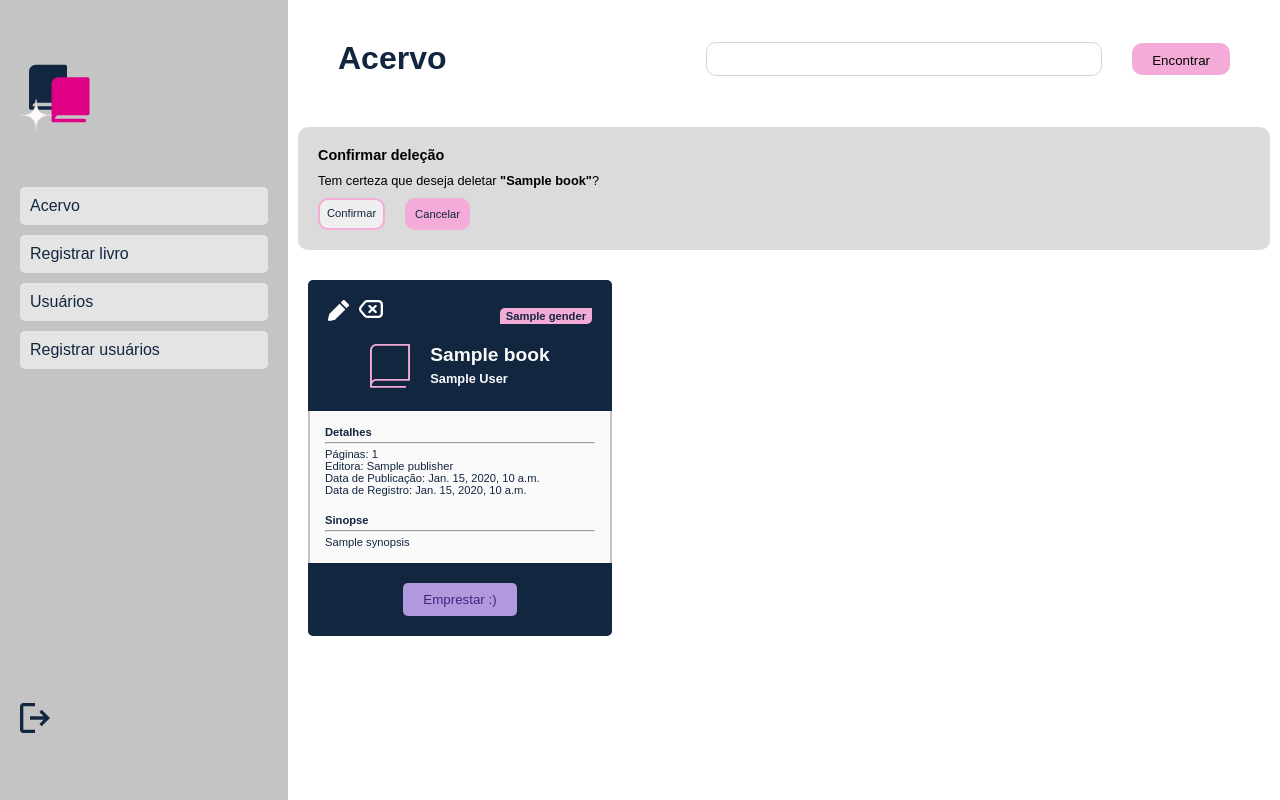
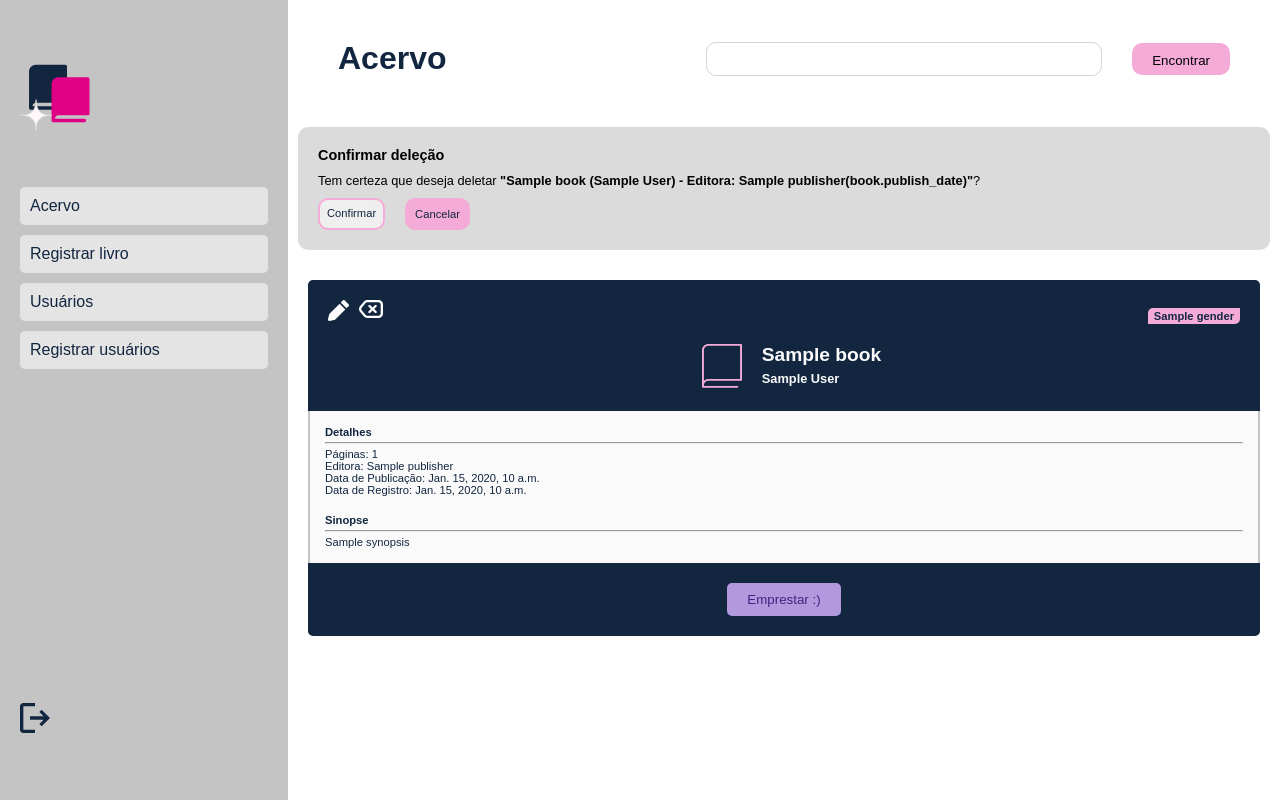
Before and after one commit to AnaJuliaMM/library_manager, a Django app: template library/templates/verifyDelete.html in a window 1280 px wide. Run offline with Django 5.2, Linux system fonts and the light colour scheme; the template is opened without the code that fills it: most values are stand-ins (such as "Sample title", 1, 10 or a date in 2020).

Commit message:
style: config word wrap

```diff
--- a/library/models/book.py
+++ b/library/models/book.py
@@ -10,7 +10,7 @@ class BookModel(models.Model):
     pages = models.IntegerField()
     publish_date = models.DateField(null=True)
     checkin_date = models.DateField(auto_now_add=True)
-    synopsis = models.TextField(max_length=250)
+    synopsis = models.TextField(max_length=2000)
     is_available = models.BooleanField(default=True)
 
     def __str__(self) -> str:
--- a/library/static/styles.css
+++ b/library/static/styles.css
@@ -108,14 +108,14 @@ main {
 
 .books-list-div {
   display: grid;
-  grid-template-columns: repeat(3, 1fr);
+  grid-template-columns: repeat(auto-fit, minmax(250px, 1fr));
   grid-gap: 20px;
   padding: 20px;
 }
 .book-card {
   display: flex;
   flex-direction: column;
-  justify-content: center;
+  justify-content: flex-start;
   align-items: center;
   gap: 20px;
   border-radius: 5px;
@@ -123,6 +123,8 @@ main {
   font-size: 0.8rem;
   background-color: var(--darkest-blue);
   color: var(--white);
+  overflow-wrap: break-word;
+  word-break: break-word;
 }
 .book-card-header {
   display: flex;
@@ -132,6 +134,9 @@ main {
   overflow-wrap: break-word;
   white-space: normal;
   text-overflow: ellipsis;
+}
+.book-card-header figure{
+  margin-left: 15px;
 }
 .gender-menu-card {
   display: flex;
--- a/library/templates/verifyDelete.html
+++ b/library/templates/verifyDelete.html
@@ -5,7 +5,7 @@
   <p class="verify-title">Confirmar deleção</p>
   <p class="verify-p">
     Tem certeza que deseja deletar
-    <span class="book-record">"{{ book }}"</span>?
+    <span class="book-record">"{{ book.title }} ({{book.author}}) - Editora: {{book.publisher}}(book.publish_date)"</span>?
   </p>
 
   <form method="post">
```
